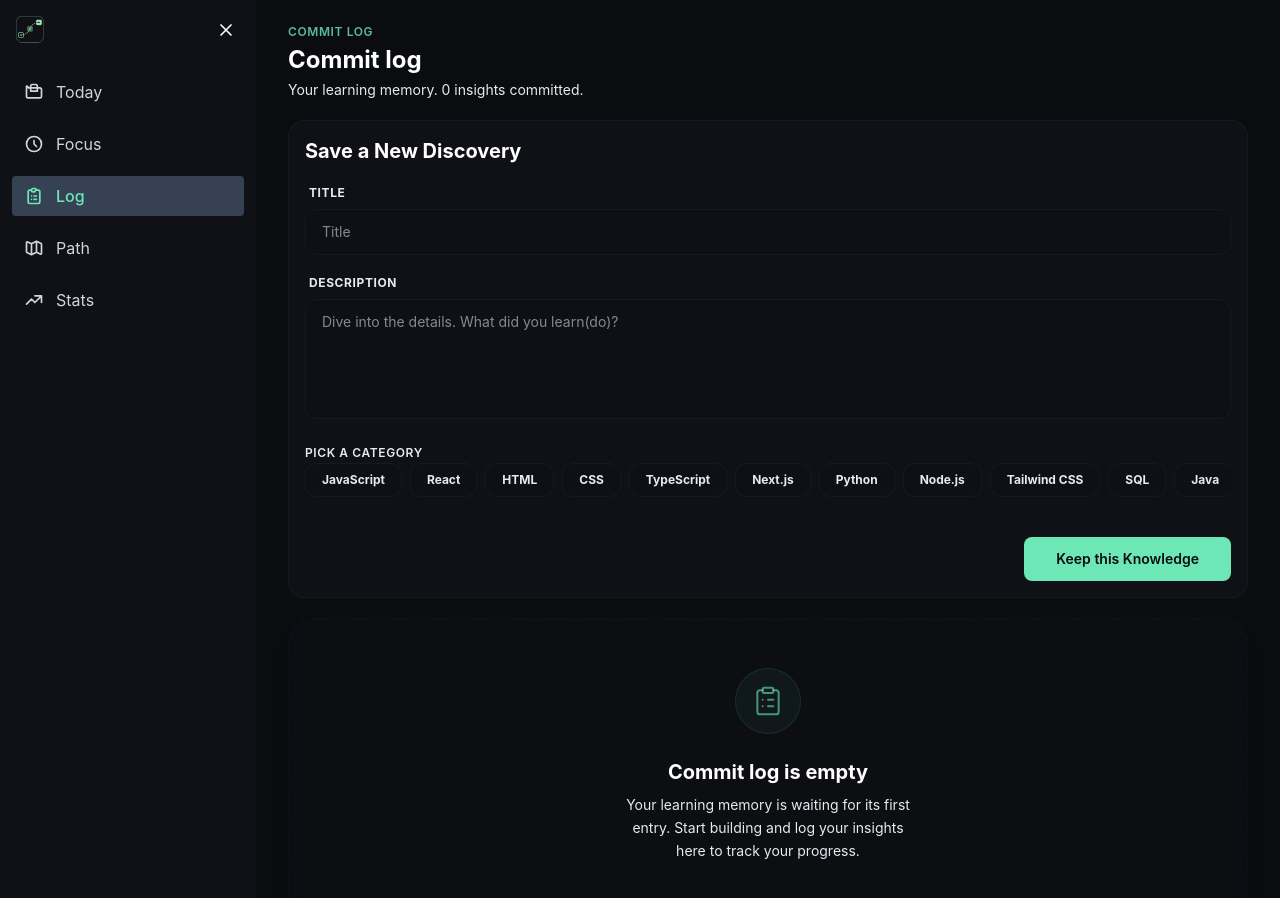
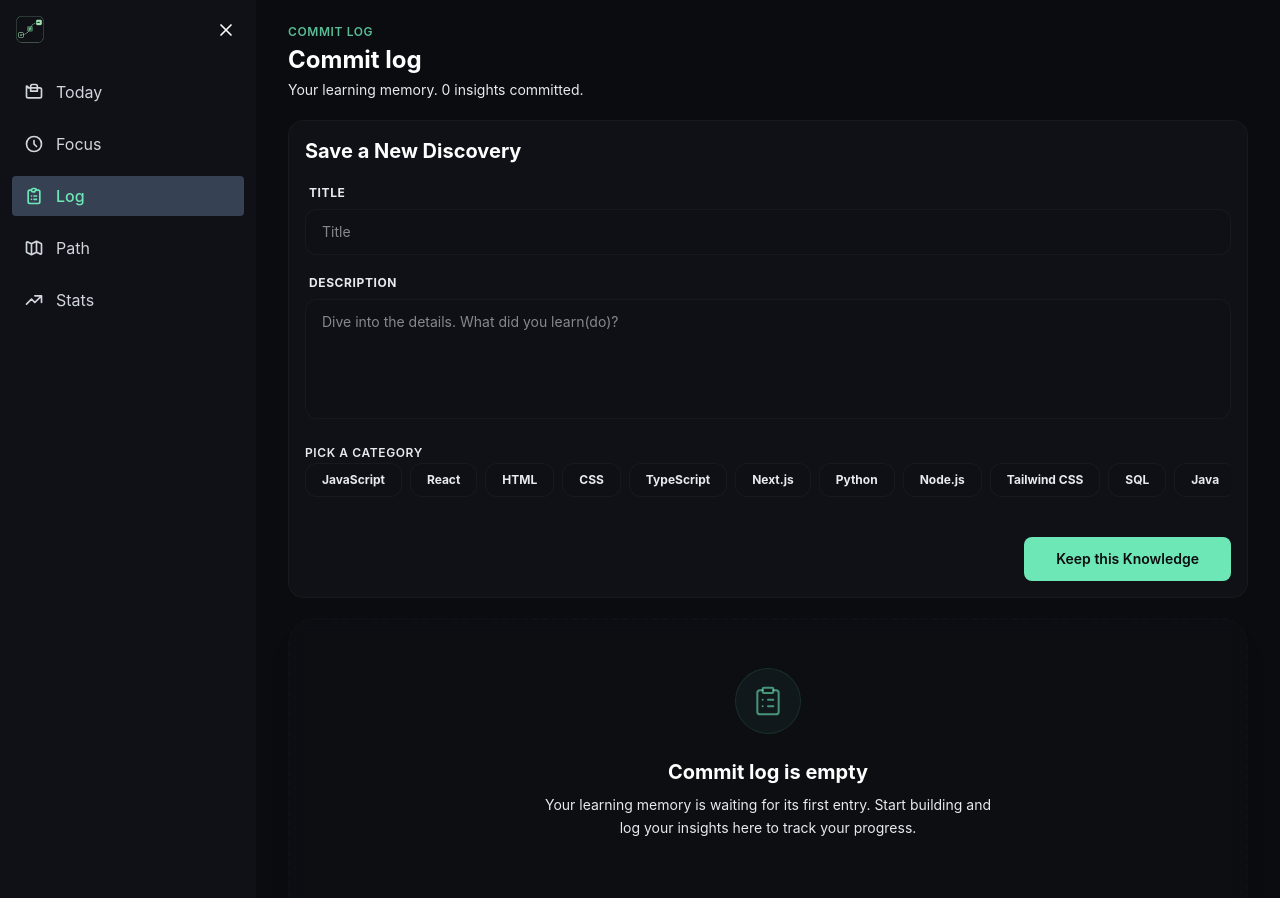
Before and after one commit to BesufikadHosiso/LevelGit, a React (Vite) app: page /log in a window 1280 px wide. Shown: the top 898 px of the page. Built offline with nearby package versions, Linux system fonts and the light colour scheme.

Commit message:
style(ui): improve EmptyState description width and text alignment for better readability

```diff
--- a/src/components/ui/EmptyState.jsx
+++ b/src/components/ui/EmptyState.jsx
@@ -23,7 +23,7 @@
                 </div>
             )}
             <h3 className="text-xl font-bold text-white mb-2">{title}</h3>
-            <p className="text-muted-foreground text-sm max-w-75 mx-auto mb-8 leading-relaxed">
+            <p className="text-muted-foreground text-sm max-w-md mx-auto mb-8 leading-relaxed text-center">
                 {description}
             </p>
             {action && (
```
